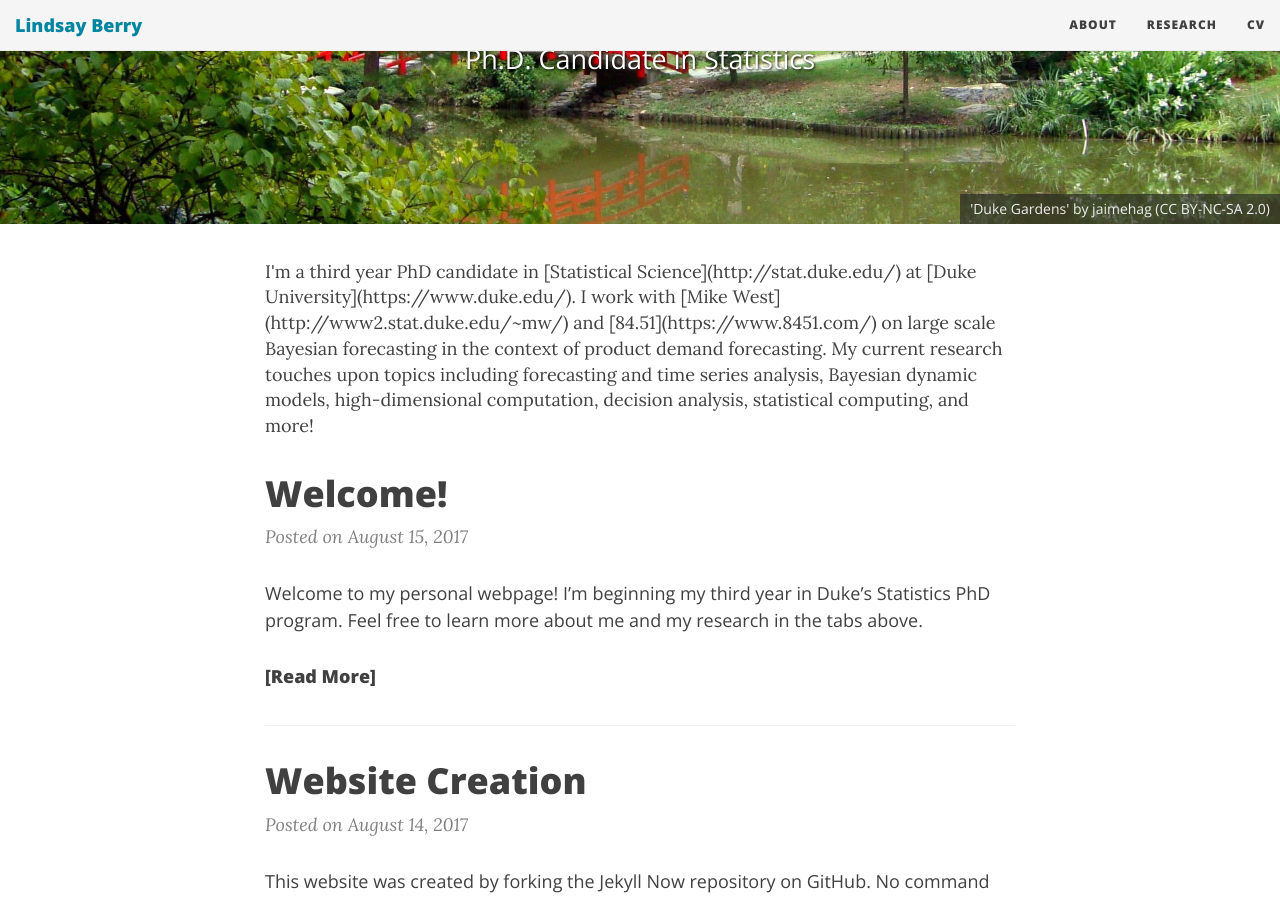
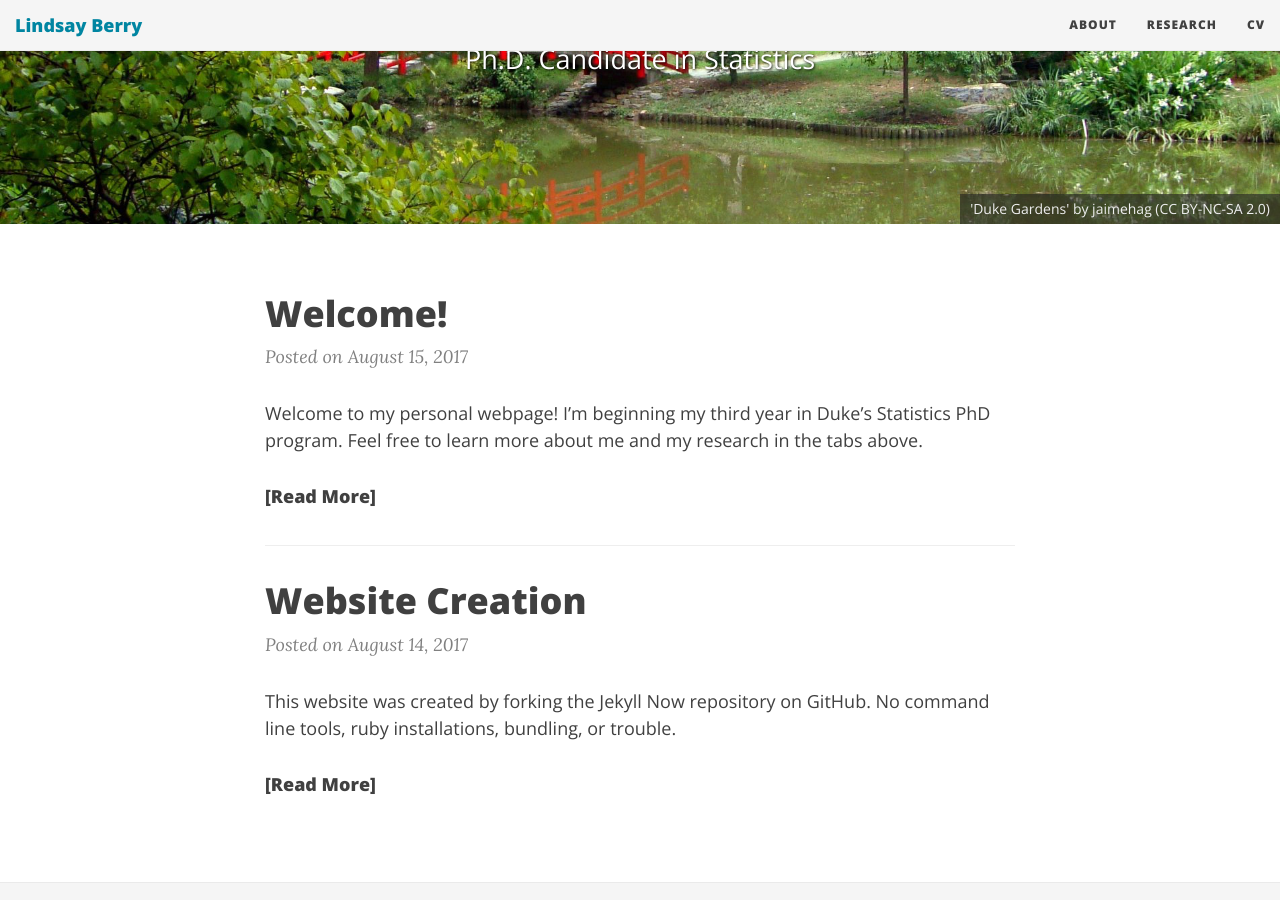
Before and after one commit to lindsayberry/archive-website-template, a Jekyll site: the page built from index.html, in a window 1280 px wide and 900 px high, scrolled down 319 px. Built offline with Jekyll 4.4.1, drawn with Linux system fonts in a browser that asks for light colours; nearby versions of some CDN libraries; the list of posts is cut into pages by our own code.

Commit message:
Remove intro from homepage

```diff
--- a/index.html
+++ b/index.html
@@ -16,8 +16,6 @@ bigimg:
 <!-- <a class="twitter-timeline" href="https://twitter.com/epwalsh10" data-chrome="nofooter" data-tweet-limit="2">Tweets by epwalsh10</a>  -->
 <!-- <script async src="//platform.twitter.com/widgets.js" charset="utf-8"></script> -->
 <!-- {% endif %} -->
-
-I'm a third year PhD candidate in [Statistical Science](http://stat.duke.edu/) at [Duke University](https://www.duke.edu/). I work with [Mike West](http://www2.stat.duke.edu/~mw/) and [84.51](https://www.8451.com/) on large scale Bayesian forecasting in the context of product demand forecasting. My current research touches upon topics including forecasting and time series analysis, Bayesian dynamic models, high-dimensional computation, decision analysis, statistical computing, and more!
 
 <div class="posts-list">
   {% for post in paginator.posts %}
```
